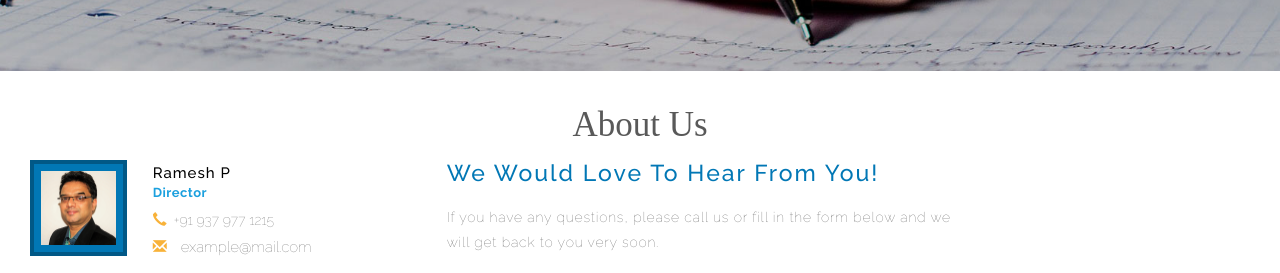
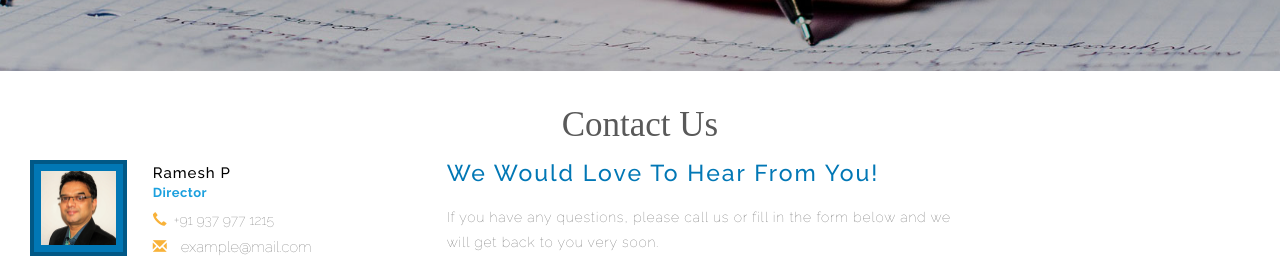
Before and after one commit to dhanyacm/stem, a Jekyll site: the page built from contact.html, in a window 1280 px wide. Shown: the part 239-512 px from the top of the page. Built offline with Jekyll 4.4.1, drawn with Linux system fonts in a browser that asks for light colours; a script that is not in the unit is left out.

Commit message:
Update contact.html

```diff
--- a/contact.html
+++ b/contact.html
@@ -10,12 +10,12 @@ contact: true
 
 
 <!-- gallery section -->
-<section class="about-agileits">
+<section class="about-agileits" id="contact">
 	<div class="container-fluid">
 
 		<div class="col-lg-12 col-md-12 col-sm-12 about-agile2" style="padding-bottom: 30px;">
 			<div class="about-wthree">
-				<h2 class="text-center">About Us</h2>
+				<h2 class="text-center">Contact Us</h2>
 			</div>
 
 			<div class="col-lg-4 col-md-4 col-sm-4 about-agile2">
```
